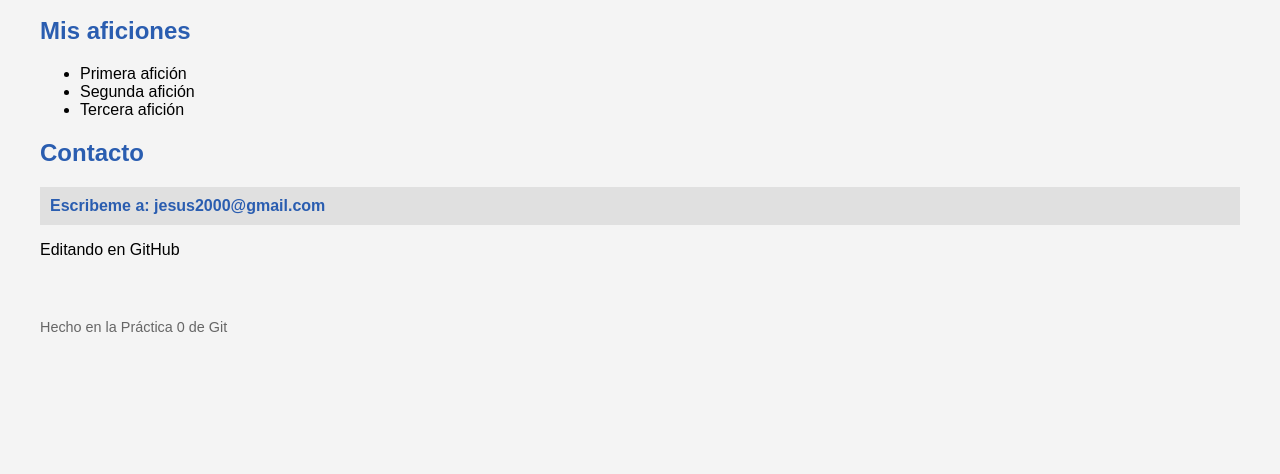
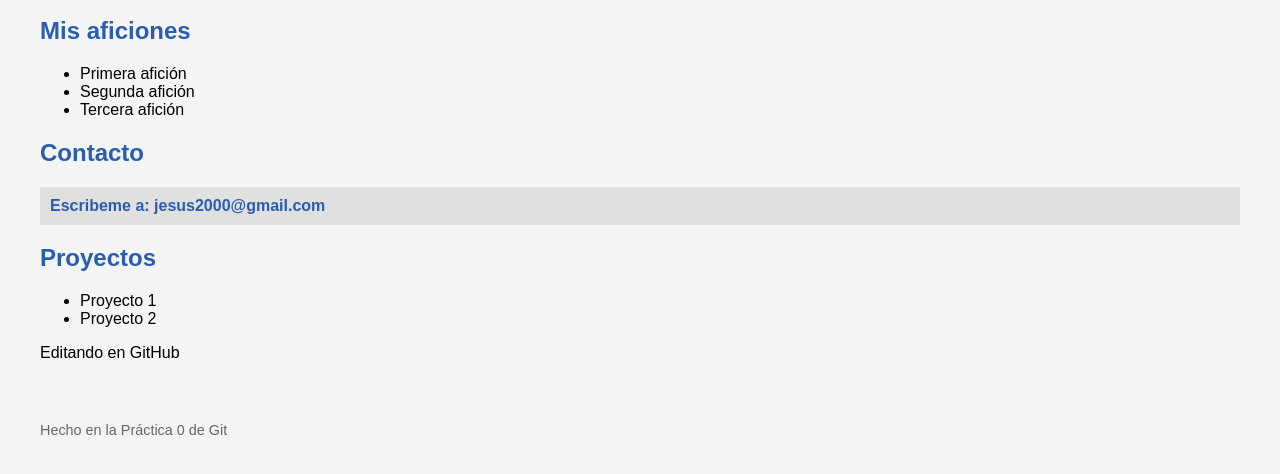
Before and after one commit to AngelMonrealEscudero/mi-primer-repo, a plain HTML site: page index.html in a window 1280 px wide. Shown: the part 178-652 px from the top of the page. Drawn offline with Linux system fonts and the light colour scheme.

Commit message:
Añadir seccion de proyectos

```diff
--- a/index.html
+++ b/index.html
@@ -17,6 +17,11 @@
   </ul>
   <h2>Contacto</h2>
   <p class="contacto">Escribeme a: jesus2000@gmail.com</p>
+  <h2>Proyectos</h2>
+  <ul>
+    <li>Proyecto 1</li>
+    <li>Proyecto 2</li>
+  </ul>
    <p>Editando en GitHub</p>
   <footer><p>Hecho en la Práctica 0 de Git</p></footer>
  </body>
```
